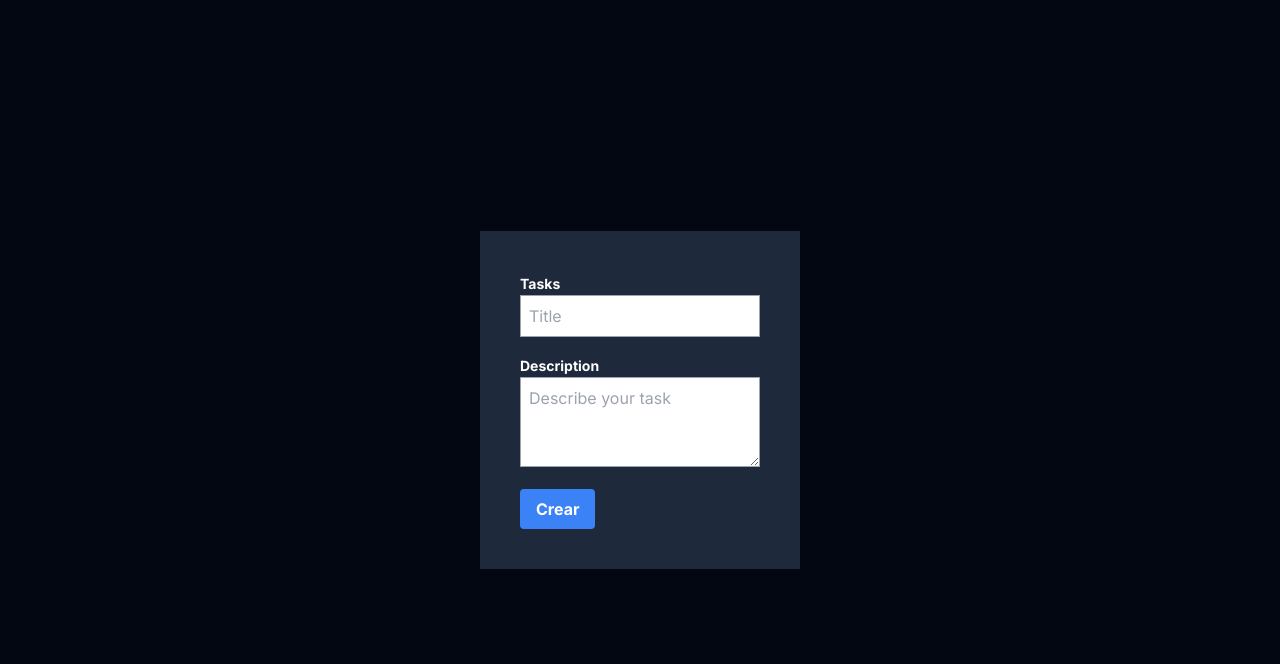
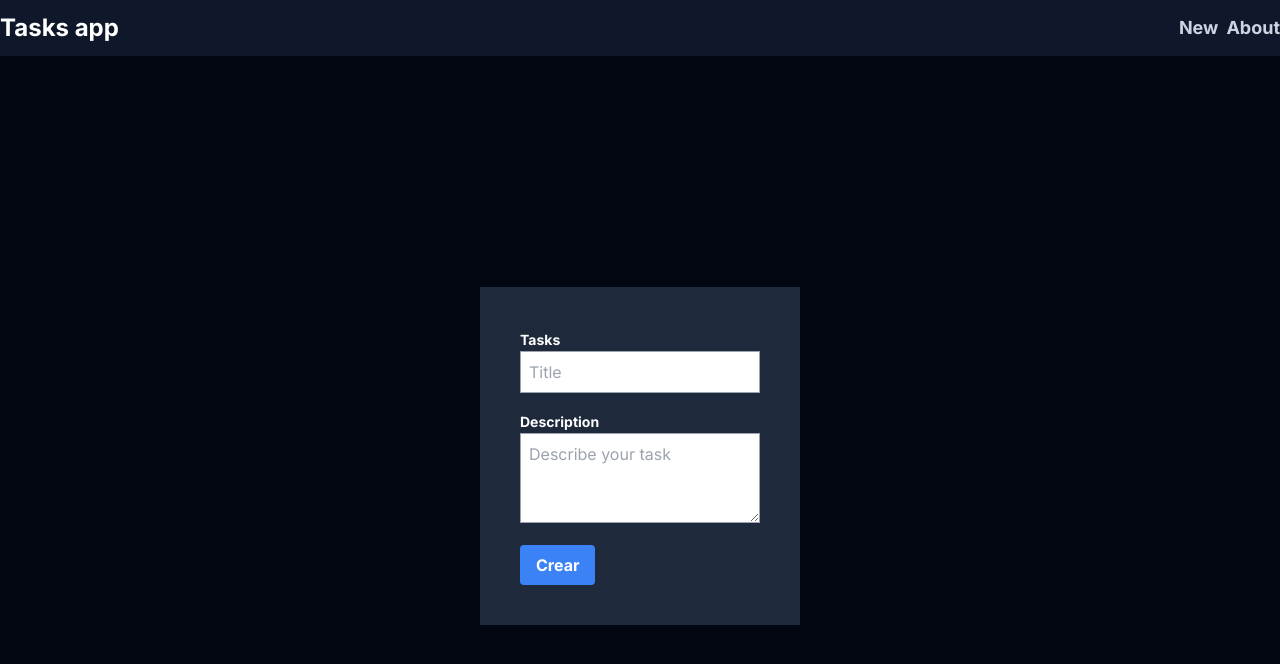
Before and after one commit to Yparada/task-project, a Next.js app: page /new in a window 1280 px wide. Shown: the top 664 px of the page. Built offline with nearby package versions, Linux system fonts and the light colour scheme.

Commit message:
Add navbar

```diff
--- a/src/app/layout.tsx
+++ b/src/app/layout.tsx
@@ -1,3 +1,4 @@
+import Navbar from '@/components/Navbar'
 import './globals.css'
 import type { Metadata } from 'next'
 import { Inter } from 'next/font/google'
@@ -16,7 +17,9 @@ export default function RootLayout({
 }) {
   return (
     <html lang="en">
-      <body className={inter.className}>{children}</body>
+      <body className={inter.className}>
+        <Navbar />
+        {children}</body>
     </html>
   )
 }
--- /dev/null
+++ b/src/components/Navbar.tsx
@@ -0,0 +1,30 @@
+import Link from 'next/link'
+
+function Navbar() {
+    return (
+        <nav className='bg-slate-900'>
+            <div className='container mx-auto flex justify-between items-center py-3'>
+
+                <Link href="/">
+                    <h3 className='font-bold text-2xl'>Tasks app</h3>
+                </Link>
+
+                <ul className='flex gap-x-2 text-lg font-bold'>
+                    <li>
+                        <Link href="/new" className='text-slate-300 hover:text-slate-200'>
+                            New
+                        </Link>
+                    </li>
+                    <li>
+                        <Link href="/about" className='text-slate-300 hover:text-slate-200'>
+                            About
+                        </Link>
+                    </li>
+                </ul>
+
+            </div>
+        </nav>
+    )
+}
+
+export default Navbar
```
